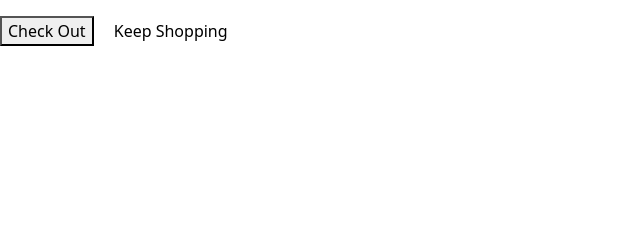
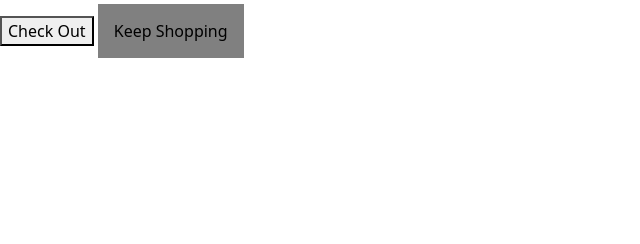
Before and after one commit to valeriejoplin/4013-Final-Project, a PHP site: page /frontEndAddCart.php in a window 1280 px wide. Shown: the part 182-426 px from the top of the page, without its empty margins (0-640 px from the left). Run offline with PHP 8.4, Linux system fonts and the light colour scheme; data that the repository does not hold is empty.

Commit message:
Update frontEndAddCart.php

```diff
--- a/frontEndAddCart.php
+++ b/frontEndAddCart.php
@@ -32,7 +32,7 @@
     <title>Catalog</title>
 <style>
  .keepShopping{
-	   background-color: white;
+	   background-color: grey;
   color: black;
   padding: 1em 1em;
   text-decoration: none;
```
